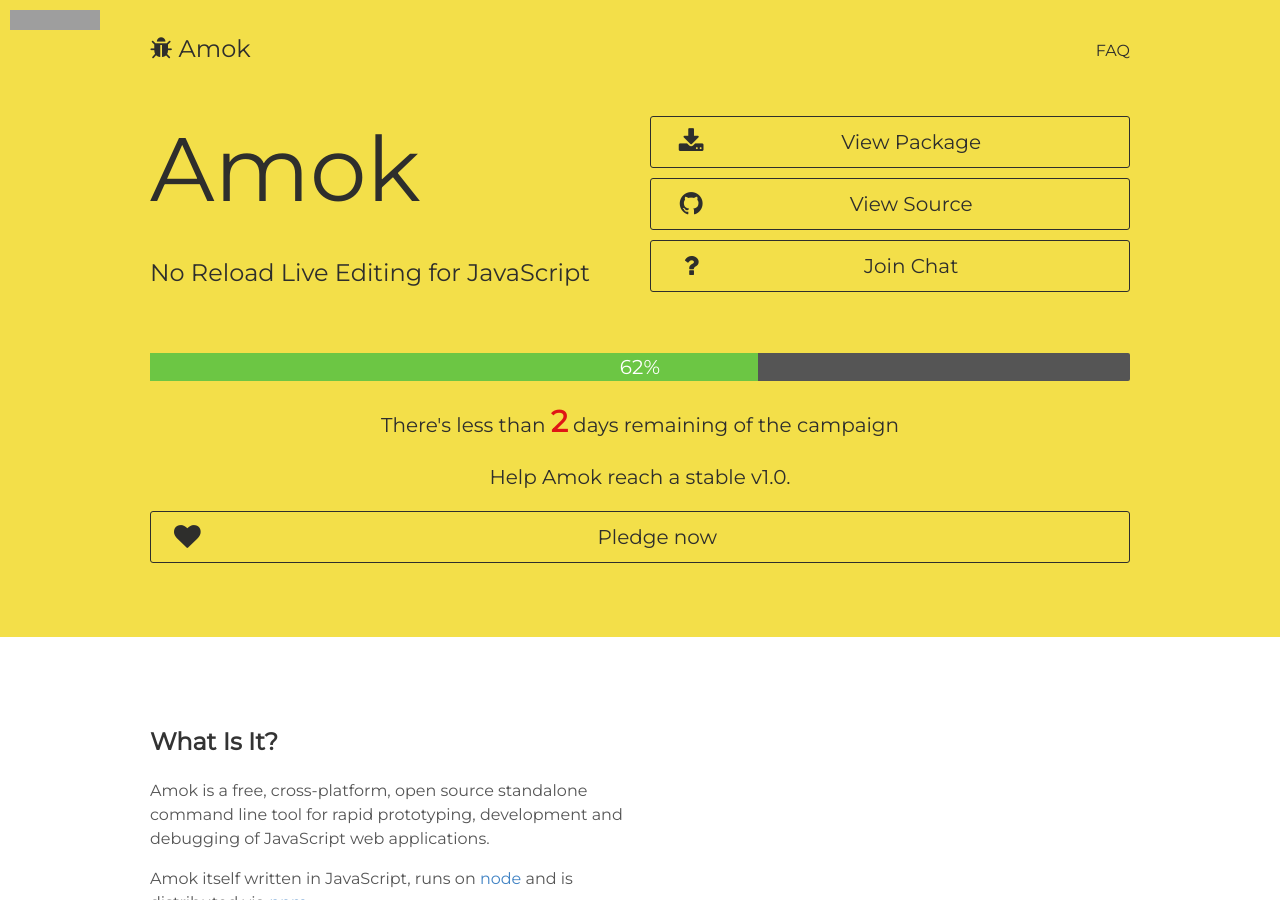
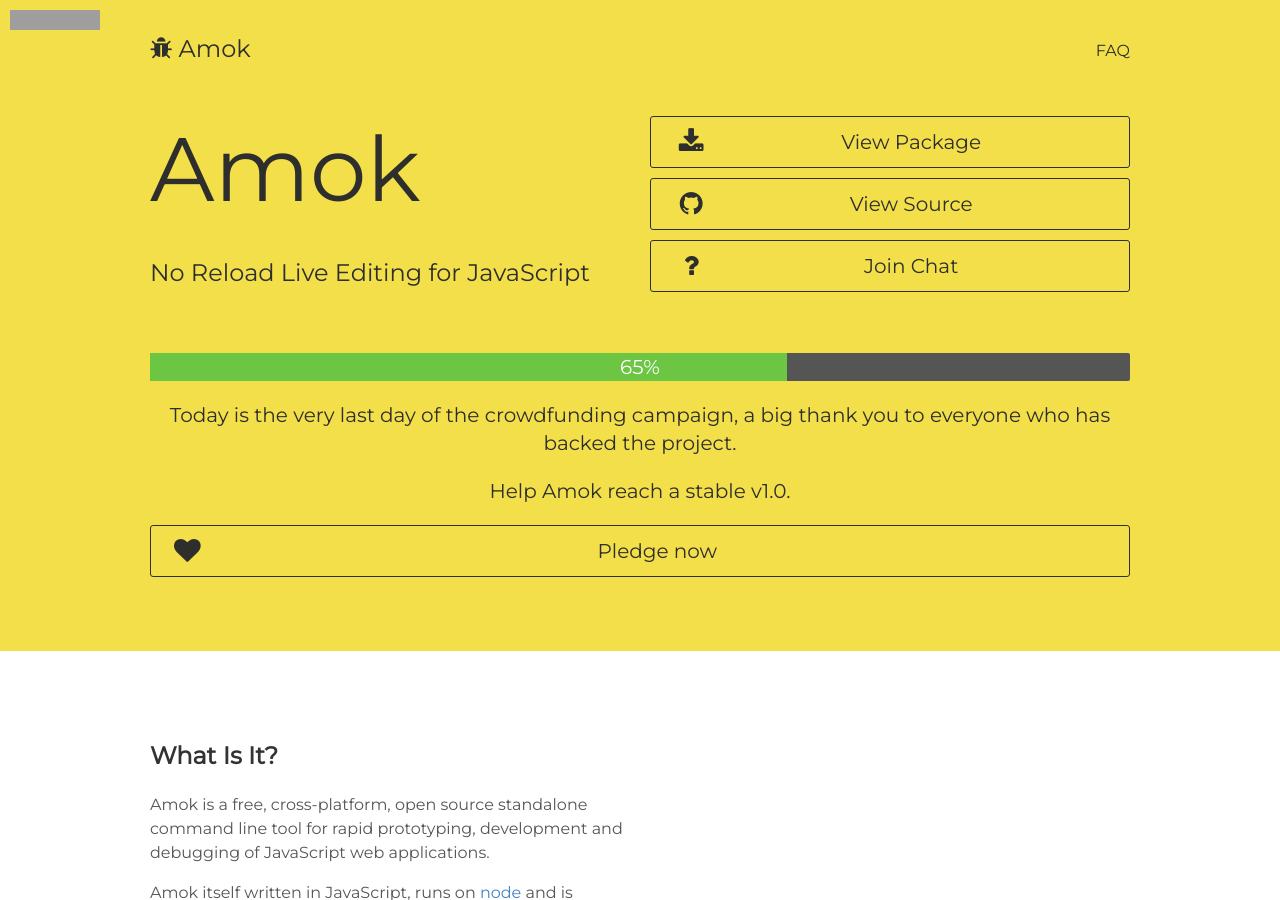
Before and after one commit to stereokai/amok, a Jekyll site: the page built from index.html, in a window 1280 px wide and 900 px high. Built offline with Jekyll 4.4.1, drawn with Linux system fonts in a browser that asks for light colours; nearby versions of some CDN libraries; library files that are not in the unit come from our copies; grey boxes are pictures that could not be loaded.

Commit message:
Update bountysource status

```diff
--- a/index.html
+++ b/index.html
@@ -34,11 +34,14 @@
   <div class="container">
 
     <div class="progress">
-      <span class="progress-meter" style="width: 62%"></span>
-      <p class="progress-text">62%</p>
+      <span class="progress-meter" style="width: 65%"></span>
+      <p class="progress-text">65%</p>
     </div>
 
-    <p>There's less than <strong style="font-size: 1.5em" class="countdown">2</strong> days remaining of the campaign</p>
+    <p>
+      Today is the very last day of the crowdfunding campaign, a big thank you to everyone who has backed the project.
+    </p>
+
     <p>
       Help Amok reach a stable v1.0.
     </p>
```
